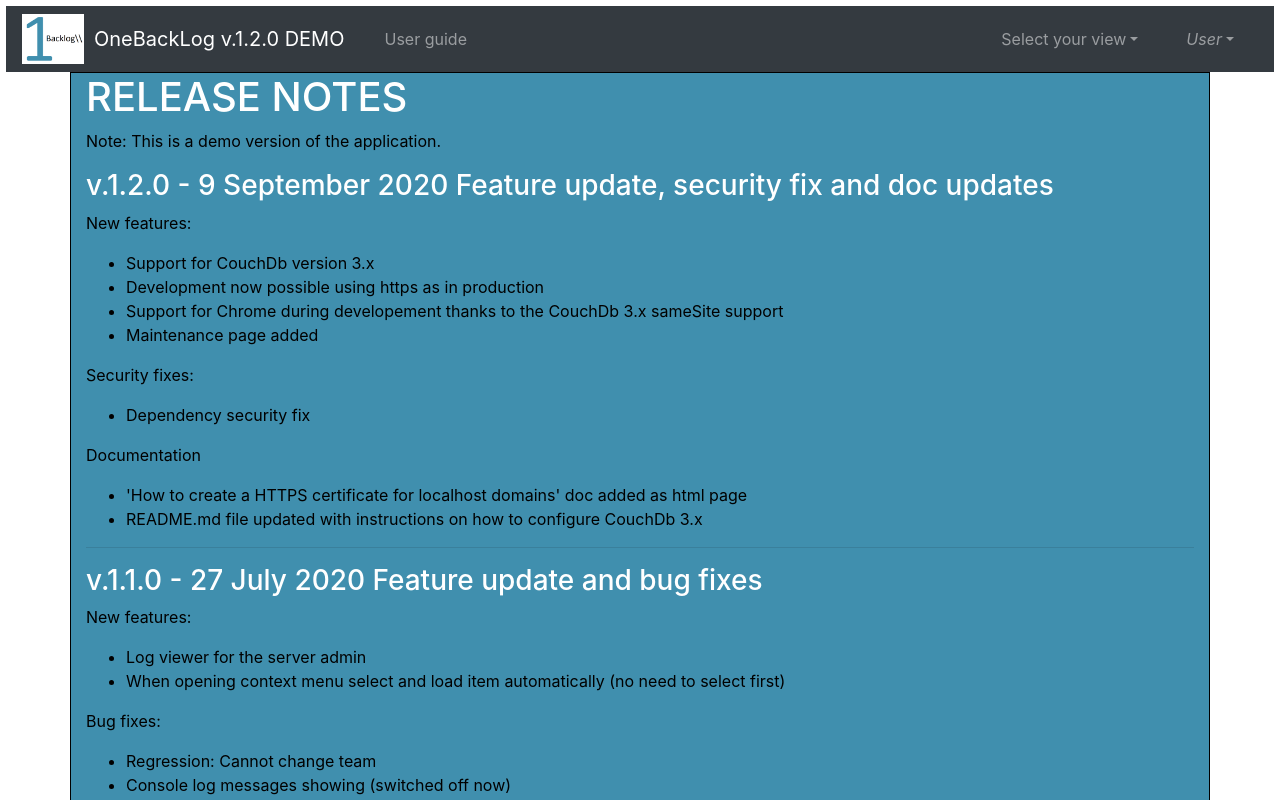
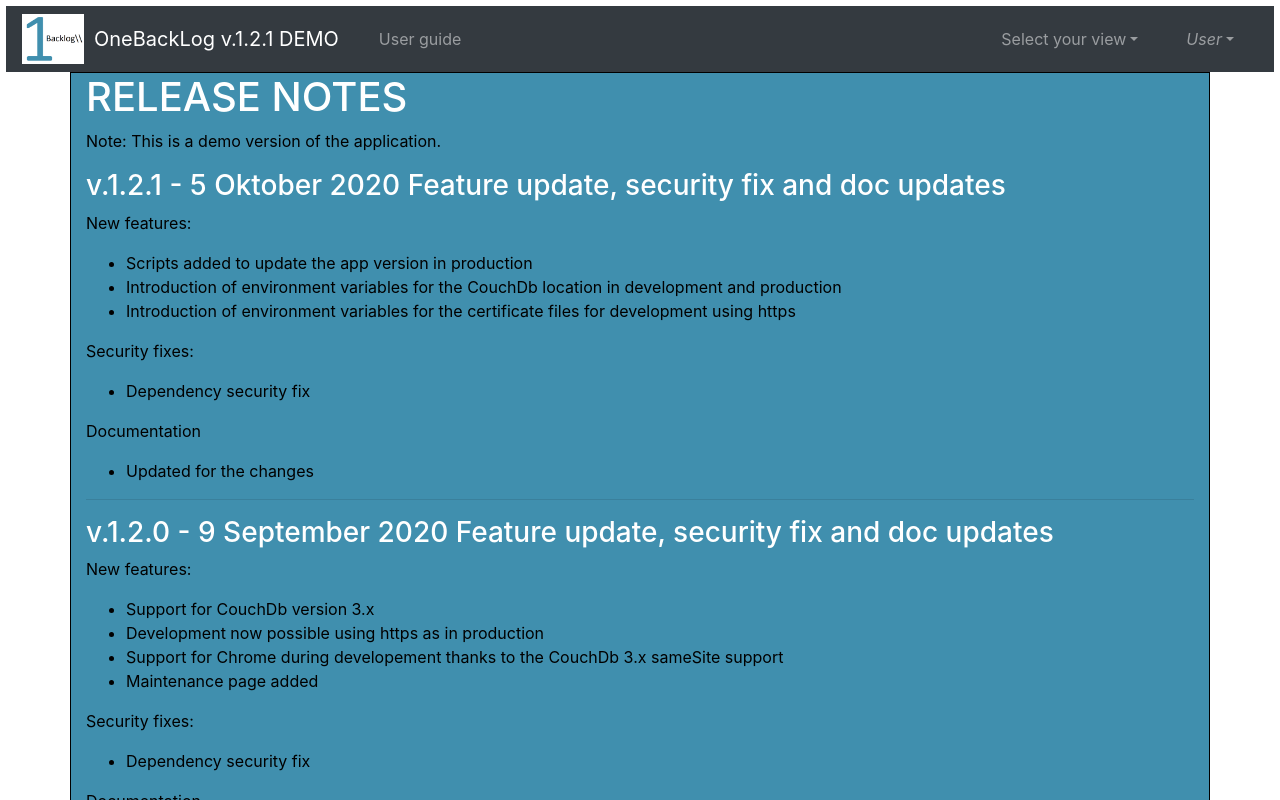
Before and after one commit to ErikVerheul/OneBacklog, a Vue app: page /rel-notes in a window 1280 px wide. Shown: the top 800 px of the page. Built offline with nearby package versions, Linux system fonts and the light colour scheme; no server answers.

Commit message:
Prepare for next release

```diff
--- a/src/components/header/header.js
+++ b/src/components/header/header.js
@@ -13,7 +13,7 @@ function created() {
 
 function data() {
     return {
-        appVersion: "OneBackLog v.1.2.0",
+        appVersion: "OneBackLog v.1.2.1",
         changeTeamCalendarModel: false,
         disableOkButton: false,
         oldPassword: "",
--- a/src/components/rel-notes/rel-notes.vue
+++ b/src/components/rel-notes/rel-notes.vue
@@ -6,6 +6,22 @@
         <b-col cols="12" class="left-column">
           <h1>RELEASE NOTES</h1>
           <p v-if="this.$store.state.demo">Note: This is a demo version of the application.</p>
+          <h3>v.1.2.1 - 5 Oktober 2020 Feature update, security fix and doc updates</h3>
+          <p>New features:</p>
+          <ul>
+            <li>Scripts added to update the app version in production</li>
+            <li>Introduction of environment variables for the CouchDb location in development and production </li>
+            <li>Introduction of environment variables for the certificate files for development using https </li>
+          </ul>
+          <p>Security fixes:</p>
+          <ul>
+            <li>Dependency security fix</li>
+          </ul>
+          <p>Documentation<p>
+          <ul>
+            <li>Updated for the changes</li>
+          </ul>
+          <hr />
           <h3>v.1.2.0 - 9 September 2020 Feature update, security fix and doc updates</h3>
           <p>New features:</p>
           <ul>
```
